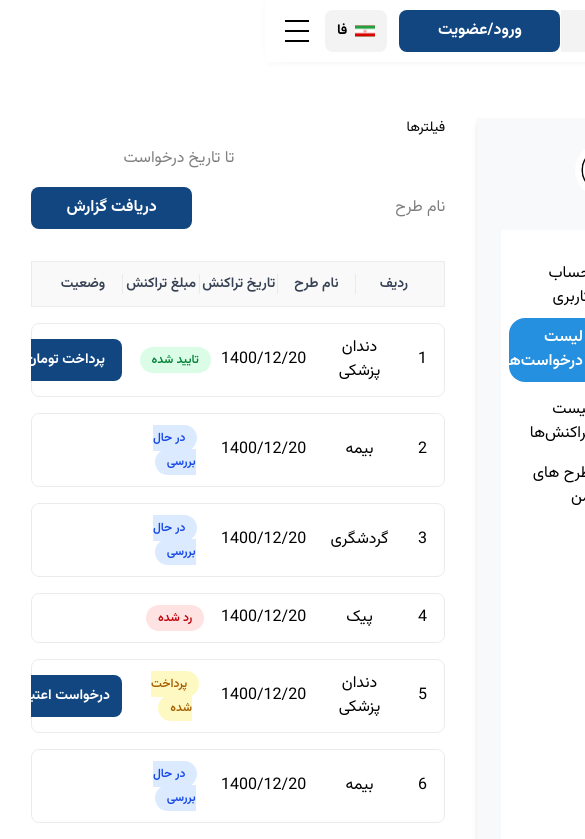
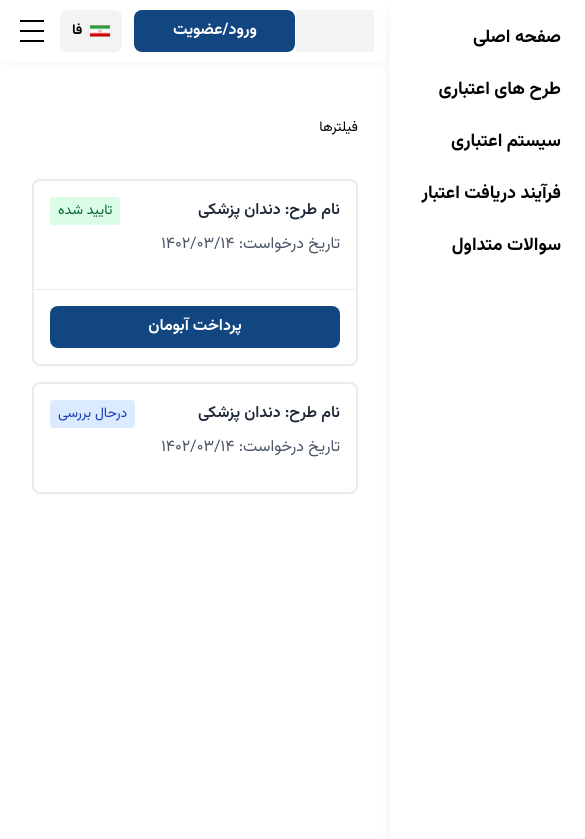
Before and after one commit to mahdiehakbari/sepas-project, a Next.js app: page /panel/requestList in a window 390 px wide. Shown: the top 839 px of the page, 585 px wide, since content can reach past the window. Built offline with nearby package versions, Linux system fonts and the light colour scheme.

Commit message:
work on request list

```diff
--- a/src/app/panel/layout.tsx
+++ b/src/app/panel/layout.tsx
@@ -4,7 +4,10 @@ import { ReactNode } from 'react';
 export default function DashboardLayout({ children }: { children: ReactNode }) {
   return (
     <div className='min-h-screen flex'>
-      <SideMenu />
+      <div className='hidden md:block'>
+        <SideMenu />
+      </div>
+
       <main className='flex-1 px-8 md:max-w-[1000px]'>{children}</main>
     </div>
   );
--- a/src/app/panel/requestList/page.tsx
+++ b/src/app/panel/requestList/page.tsx
@@ -5,6 +5,7 @@ import { useState } from 'react';
 import { Button, Input } from '@/sharedComponent/ui';
 import { getThItems } from '@/features/requestList/RequestListTable/constants';
 import { RequestListTable } from '@/features/requestList';
+import { ResponsiveRequestListTable } from '@/features/requestList/RequestListTable/ResponsiveRequestListTable';
 
 export default function TransactionList() {
   const { t } = useTranslation();
@@ -75,7 +76,7 @@ export default function TransactionList() {
       </h1>
 
       <div className='w-full'>
-        <div className='flex flex-wrap justify-between items-center gap-4 mb-4'>
+        {/* <div className='flex flex-wrap justify-between items-center gap-4 mb-4'>
           <div className='flex gap-2'>
             <input type='text' className='text-right' />
             <input
@@ -90,9 +91,17 @@ export default function TransactionList() {
             className='w-40 text-right'
           />
           <Button>{t('request_list:receive_report')}</Button>
+        </div> */}
+
+        <div>
+          <div className='hidden md:block'>
+            <RequestListTable requests={requests} />
+          </div>
+
+          <div className='block md:hidden'>
+            <ResponsiveRequestListTable />
+          </div>
         </div>
-
-        <RequestListTable requests={requests} />
       </div>
     </div>
   );
--- a/src/features/requestList/RequestListTable/RequestListTable.tsx
+++ b/src/features/requestList/RequestListTable/RequestListTable.tsx
@@ -33,7 +33,7 @@ export const RequestListTable = ({ requests }: IRequestListTableProps) => {
         <thead>
           <tr>
             <th colSpan={5} className='p-0'>
-              <div className='flex bg-[var(--block-color)] border border-[var(--border-color)] rounded- px-3 py-3 font-semibold text-gray-700 text-sm'>
+              <div className='flex bg-[var(--block-color)] border border-[var(--border-color)] rounded-[8px] px-3 py-3 font-semibold text-gray-700 text-sm'>
                 {getThItems().map((item) => (
                   <div
                     key={item.id}
--- /dev/null
+++ b/src/features/requestList/RequestListTable/ResponsiveRequestListTable.tsx
@@ -0,0 +1,42 @@
+import { Button } from '@/sharedComponent/ui';
+
+export const ResponsiveRequestListTable = () => {
+  const statusStyles: { [key: string]: string } = {
+    'تایید شده': 'bg-green-100 text-green-800',
+    'درحال بررسی': 'bg-blue-100 text-blue-800',
+  };
+
+  const requests = [
+    { name: 'دندان پزشکی', date: '۱۴۰۲/۰۳/۱۴', status: 'تایید شده' },
+    { name: 'دندان پزشکی', date: '۱۴۰۲/۰۳/۱۴', status: 'درحال بررسی' },
+  ];
+
+  return (
+    <div className='max-w-md mx-auto mt-10'>
+      {requests.map((req, index) => (
+        <div key={index}>
+          <div className='border-2 border-[var(--border-color)] rounded-lg mb-4'>
+            <div className=' p-4 '>
+              <div className='flex justify-between items-center mb-2 '>
+                <h2 className='font-semibold text-gray-800'>{`نام طرح: ${req.name}`}</h2>
+                <span
+                  className={`px-2 py-1 text-sm rounded ${
+                    statusStyles[req.status]
+                  }`}
+                >
+                  {req.status}
+                </span>
+              </div>
+              <p className='text-gray-600 mb-4'>{`تاریخ درخواست: ${req.date}`}</p>
+            </div>
+            {req.status === 'تایید شده' && (
+              <div className='border-t border-[var(--border-color)]  p-4'>
+                <Button className='w-full  p-4 '>پرداخت آبو‌مان</Button>
+              </div>
+            )}
+          </div>
+        </div>
+      ))}
+    </div>
+  );
+};
--- a/src/features/userAccount/components/ShowUserData/ShowUserData.tsx
+++ b/src/features/userAccount/components/ShowUserData/ShowUserData.tsx
@@ -15,7 +15,7 @@ export const ShowUserData = ({ user }: IShowUserDataProps) => {
         <div className='grid grid-cols-2 gap-4'>
           <div className='flex justify-between items-center border-l-2 border-[#C2C2C2] pl-6 mb-6'>
             <p className='text-[#3B3B3B] text-[14px] font-[500]'>
-              {t('profile:first_name')}و {t('profile:last_name')}
+              {t('profile:first_name')} و {t('profile:last_name')}
             </p>
             <p className='text-[#3B3B3B] text-[14px] font-[500]'>
               {user.fullName}
@@ -58,7 +58,7 @@ export const ShowUserData = ({ user }: IShowUserDataProps) => {
               {t('profile:gender')}:
             </p>
             <p className='text-[#3B3B3B] text-[14px] font-[500]'>
-              {user.gender == '2' ? 'زن' : 'مرد'}
+              {user.merchantId == '2' ? 'زن' : 'مرد'}
             </p>
           </div>
           <div className='flex justify-between items-center pl-6 mb-6'>
--- a/src/sharedComponent/ui/Input/types/index.ts
+++ b/src/sharedComponent/ui/Input/types/index.ts
@@ -25,6 +25,7 @@ export interface IProfileFormValues {
   postalCode: string;
   addressDetails: string;
   address?: IAddress;
+  merchantId?: string;
 }
 
 export interface InputProps {
```
